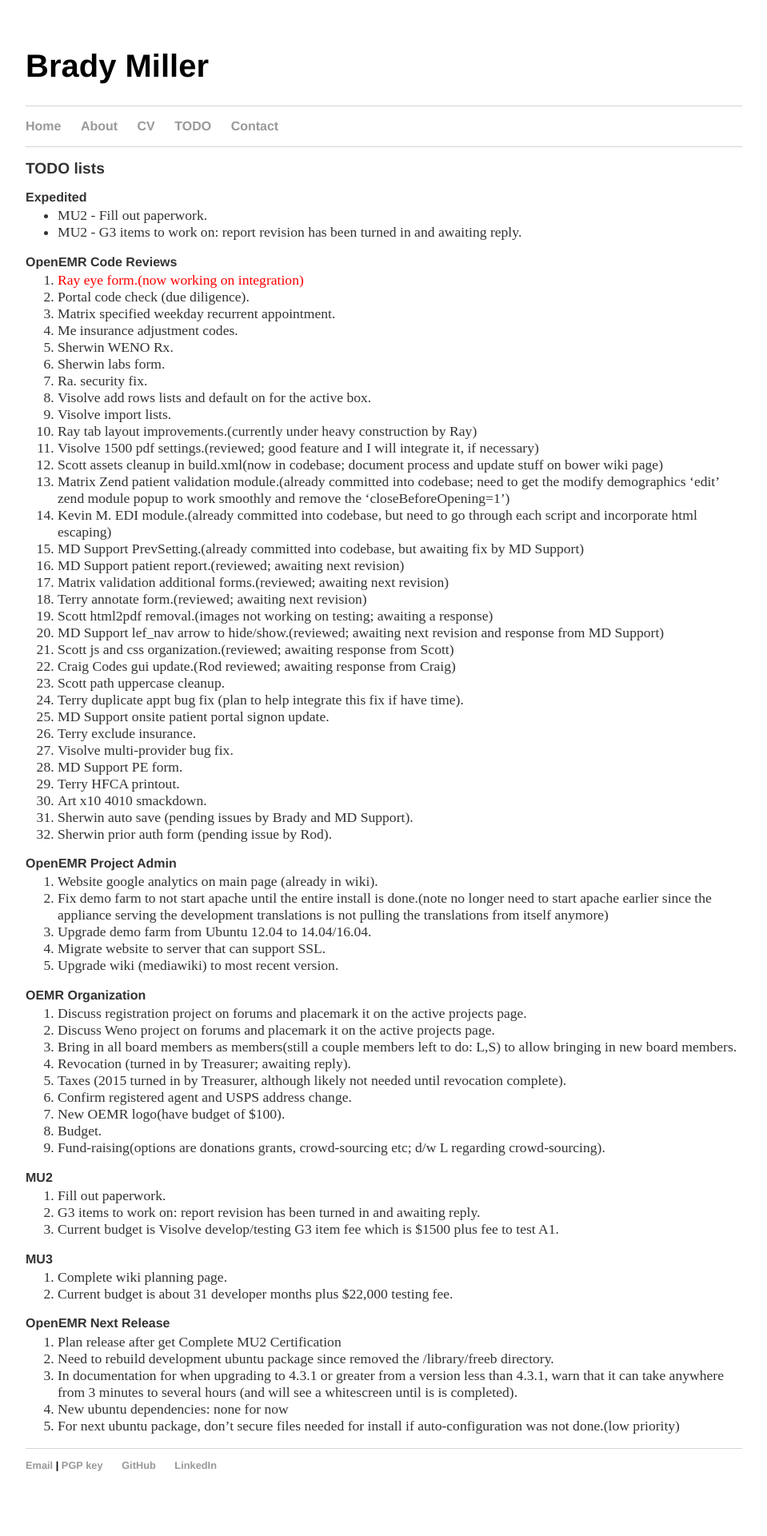
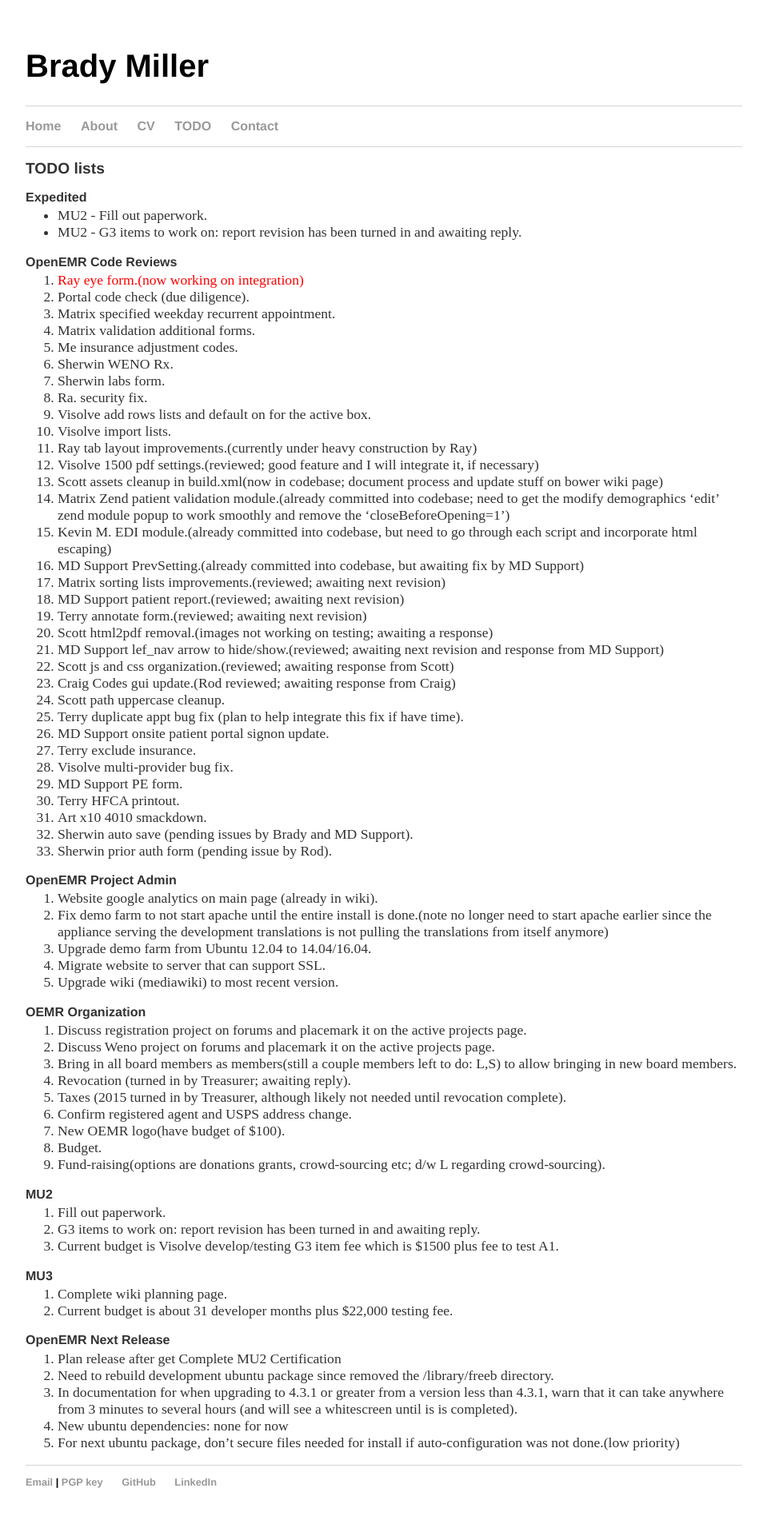
Before and after one commit to bradymiller/bradymiller.github.io, a Jekyll site: the page built from todo/index.md, in a window 1280 px wide. Shown: the whole page at 80% size, without its empty margins (160-1119 px from the left). Built offline with Jekyll 4.4.1, drawn with Linux system fonts in a browser that asks for light colours; before the commit the page ends 1900 px from its top, so only the background shows below that.

Commit message:
Update todo list

```diff
--- a/todo/index.md
+++ b/todo/index.md
@@ -11,6 +11,7 @@
 1. <span style="color: red">Ray eye form.(now working on integration)</span>
 1. Portal code check (due diligence).
 1. Matrix specified weekday recurrent appointment.
+1. Matrix validation additional forms.
 1. Me insurance adjustment codes.
 1. Sherwin WENO Rx.
 1. Sherwin labs form.
@@ -23,8 +24,8 @@
 1. Matrix Zend patient validation module.(already committed into codebase; need to get the modify demographics 'edit' zend module popup to work smoothly and remove the 'closeBeforeOpening=1')
 1. Kevin M. EDI module.(already committed into codebase, but need to go through each script and incorporate html escaping)
 1. MD Support PrevSetting.(already committed into codebase, but awaiting fix by MD Support)
+1. Matrix sorting lists improvements.(reviewed; awaiting next revision)
 1. MD Support patient report.(reviewed; awaiting next revision)
-1. Matrix validation additional forms.(reviewed; awaiting next revision)
 1. Terry annotate form.(reviewed; awaiting next revision)
 1. Scott html2pdf removal.(images not working on testing; awaiting a response)
 1. MD Support lef_nav arrow to hide/show.(reviewed; awaiting next revision and response from MD Support)
```
